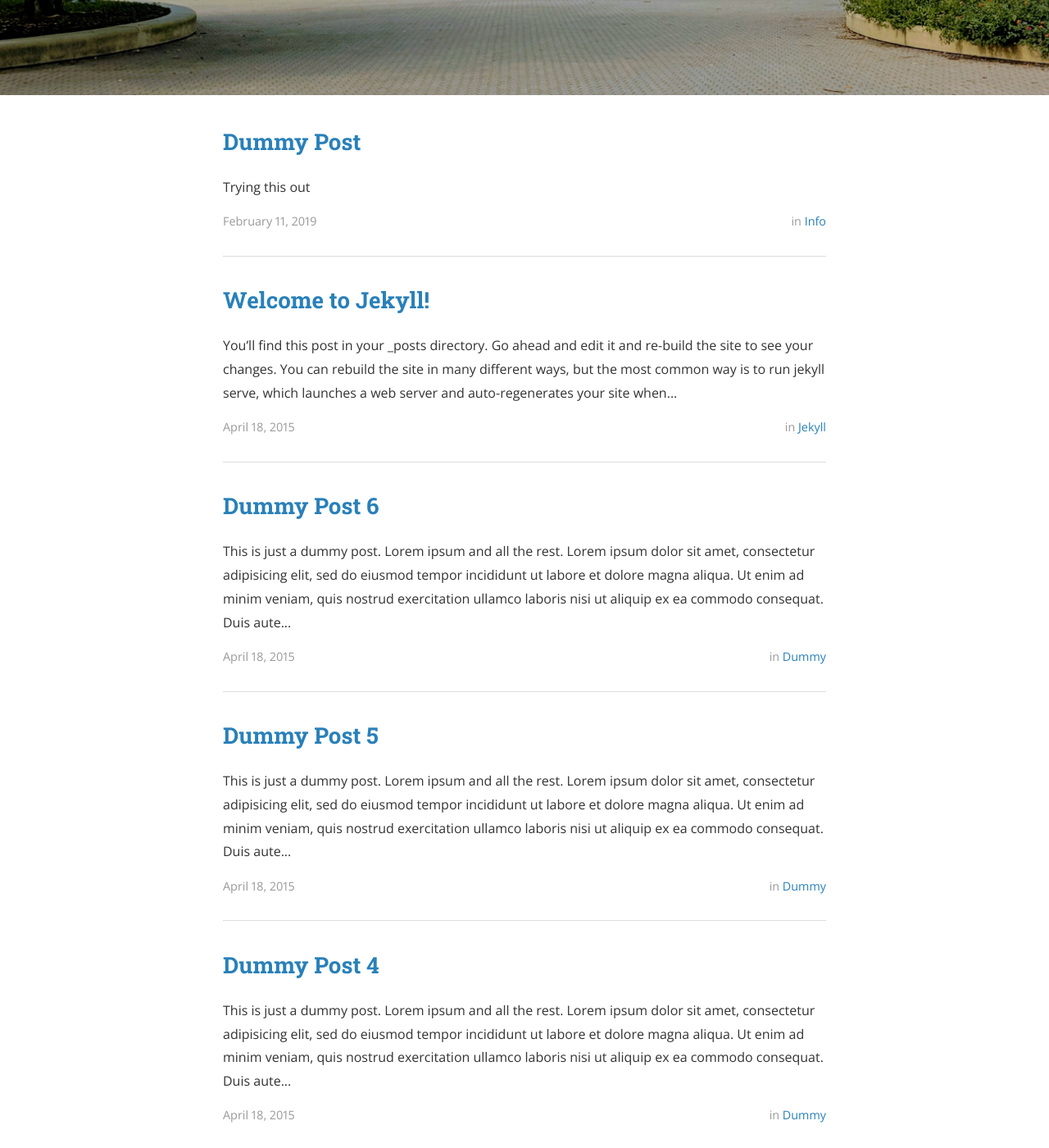
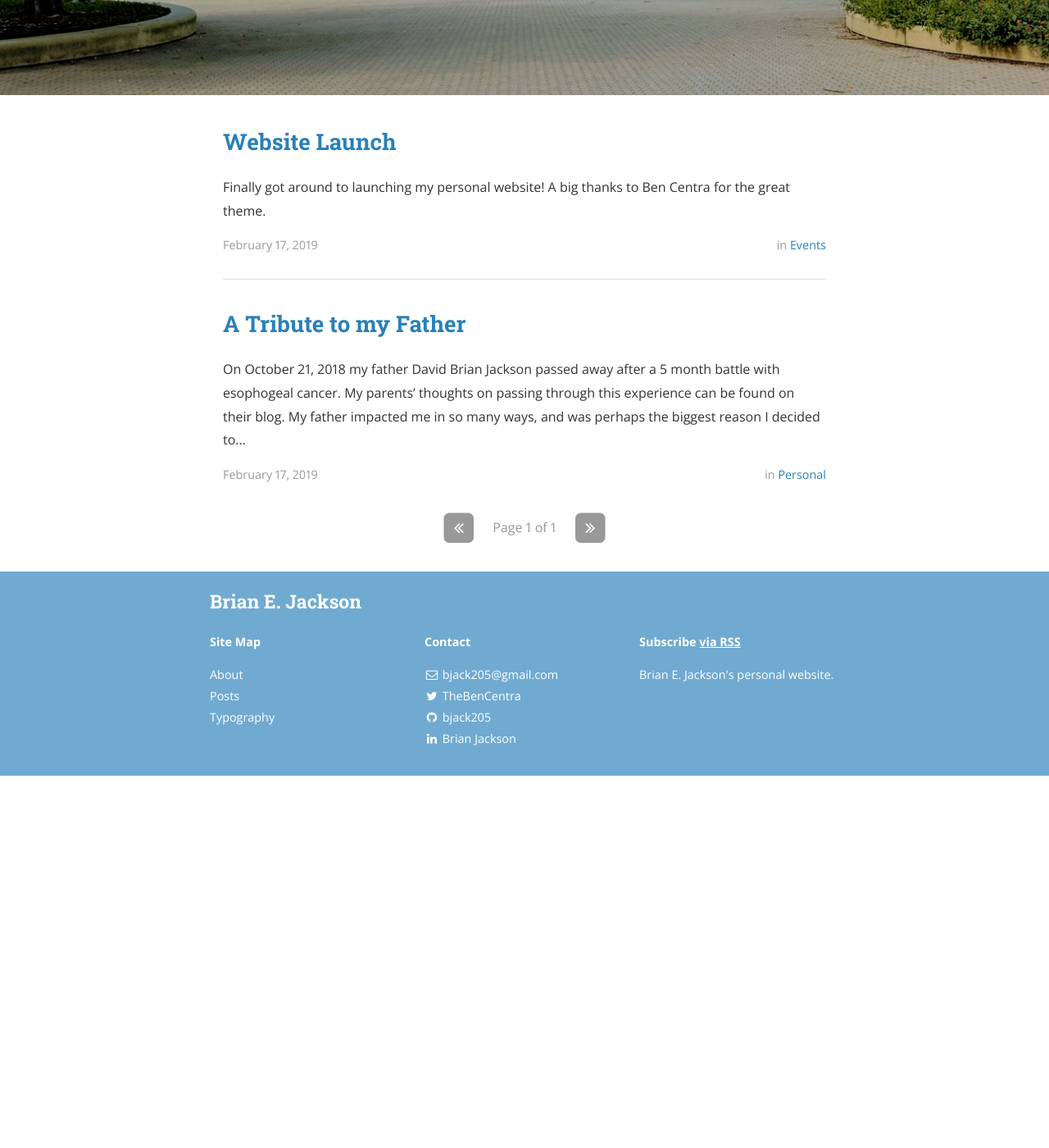
Before and after one commit to bjack205/bjack205.github.io, a Jekyll site: the page built from index.html, in a window 1280 px wide and 1400 px high, scrolled down 387 px. Shown: the whole window at 82% size. Built offline with Jekyll 4.4.1, drawn with Linux system fonts in a browser that asks for light colours; nearby versions of some CDN libraries; the list of posts is cut into pages by our own code; after the commit the page ends 1333 px from its top, so only the background shows below that.

Commit message:
Remove dummy posts and add some new ones

```diff
--- a/_config.yml
+++ b/_config.yml
@@ -51,11 +51,17 @@ jekyll-archives:
 
 # Category descriptions (for archive pages)
 descriptions:
-  - cat: jekyll
-    desc: "Posts describing Jekyll setup techniques."
+  - cat: events
+    desc: "Thoughts about my professional experiences"
 
-  - cat: dummy
-    desc: "Just some placeholder posts, lorem ipsum and the rest."
+  - cat: projects
+    desc: "Description of projects I've worked on"
+
+  - cat: info
+    desc: "Useful information about things I've learned that I think others should know too!"
+
+  - cat: personal
+    desc: "Some more personal posts about things happening in my personal life I think are relevant to my professional life"
 
 # Social icons and sharing options
 #
--- a/_posts/2015-04-18-dummy.markdown
+++ /dev/null
@@ -1,16 +0,0 @@
----
-layout: post
-title:  "Dummy Post"
-date:   2015-04-18 08:43:59
-author: Ben Centra
-categories: Dummy
----
-
-This is just a dummy post. Lorem ipsum and all the rest.
-
-Lorem ipsum dolor sit amet, consectetur adipisicing elit, sed do eiusmod
-tempor incididunt ut labore et dolore magna aliqua. Ut enim ad minim veniam,
-quis nostrud exercitation ullamco laboris nisi ut aliquip ex ea commodo
-consequat. Duis aute irure dolor in reprehenderit in voluptate velit esse
-cillum dolore eu fugiat nulla pariatur. Excepteur sint occaecat cupidatat non
-proident, sunt in culpa qui officia deserunt mollit anim id est laborum.
--- a/_posts/2015-04-18-dummy4.markdown
+++ /dev/null
@@ -1,17 +0,0 @@
----
-layout: post
-title:  "Dummy Post 4"
-date:   2015-04-18 08:43:59
-author: Ben Centra
-categories: Dummy
-tags: ipsum
----
-
-This is just a dummy post. Lorem ipsum and all the rest.
-
-Lorem ipsum dolor sit amet, consectetur adipisicing elit, sed do eiusmod
-tempor incididunt ut labore et dolore magna aliqua. Ut enim ad minim veniam,
-quis nostrud exercitation ullamco laboris nisi ut aliquip ex ea commodo
-consequat. Duis aute irure dolor in reprehenderit in voluptate velit esse
-cillum dolore eu fugiat nulla pariatur. Excepteur sint occaecat cupidatat non
-proident, sunt in culpa qui officia deserunt mollit anim id est laborum.
--- a/_posts/2015-04-18-dummy5.markdown
+++ /dev/null
@@ -1,17 +0,0 @@
----
-layout: post
-title:  "Dummy Post 5"
-date:   2015-04-18 08:43:59
-author: Ben Centra
-categories: Dummy
-tags: lorem
----
-
-This is just a dummy post. Lorem ipsum and all the rest.
-
-Lorem ipsum dolor sit amet, consectetur adipisicing elit, sed do eiusmod
-tempor incididunt ut labore et dolore magna aliqua. Ut enim ad minim veniam,
-quis nostrud exercitation ullamco laboris nisi ut aliquip ex ea commodo
-consequat. Duis aute irure dolor in reprehenderit in voluptate velit esse
-cillum dolore eu fugiat nulla pariatur. Excepteur sint occaecat cupidatat non
-proident, sunt in culpa qui officia deserunt mollit anim id est laborum.
--- a/_posts/2015-04-18-dummy6.markdown
+++ /dev/null
@@ -1,17 +0,0 @@
----
-layout: post
-title:  "Dummy Post 6"
-date:   2015-04-18 08:43:59
-author: Ben Centra
-categories: Dummy
-tags: lorem ipsum
----
-
-This is just a dummy post. Lorem ipsum and all the rest.
-
-Lorem ipsum dolor sit amet, consectetur adipisicing elit, sed do eiusmod
-tempor incididunt ut labore et dolore magna aliqua. Ut enim ad minim veniam,
-quis nostrud exercitation ullamco laboris nisi ut aliquip ex ea commodo
-consequat. Duis aute irure dolor in reprehenderit in voluptate velit esse
-cillum dolore eu fugiat nulla pariatur. Excepteur sint occaecat cupidatat non
-proident, sunt in culpa qui officia deserunt mollit anim id est laborum.
--- a/_posts/2015-04-18-welcome-to-jekyll.markdown
+++ /dev/null
@@ -1,74 +0,0 @@
----
-layout: post
-title:  "Welcome to Jekyll!"
-date:   2015-04-18 08:43:59
-author: Ben Centra
-categories: Jekyll
-tags:	jekyll welcome
-cover:  "/assets/instacode.png"
----
-
-You’ll find this post in your `_posts` directory. Go ahead and edit it and re-build the site to see your changes. You can rebuild the site in many different ways, but the most common way is to run `jekyll serve`, which launches a web server and auto-regenerates your site when a file is updated.
-
-## Adding New Posts
-
-To add new posts, simply add a file in the `_posts` directory that follows the convention `YYYY-MM-DD-name-of-post.ext` and includes the necessary front matter. Take a look at the source for this post to get an idea about how it works.
-
-### Tags and Categories
-
-If you list one or more categories or tags in the front matter of your post, they will be included with the post on the page as links. Clicking the link will bring you to an auto-generated archive page for the category or tag, created using the [jekyll-archive][jekyll-archive] gem.
-
-### Cover Images
-
-To add a cover image to your post, set the "cover" property in the front matter with the relative URL of the image (i.e. <code>cover: "/assets/cover_image.jpg"</code>).
-
-### Code Snippets
-
-You can use [highlight.js][highlight] to add syntax highlight code snippets:
-
-Use the [Liquid][liquid] `{% raw %}{% highlight <language> %}{% endraw %}` tag to add syntax highlighting to code snippets.
-
-For instance, this template...
-{% highlight html %}
-{% raw %}{% highlight javascript %}
-function demo(string, times) {
-  for (var i = 0; i < times; i++) {
-    console.log(string);
-  }
-}
-demo("hello, world!", 10);
-{% endhighlight %}{% endraw %}
-{% endhighlight %}
-
-...will come out looking like this:
-
-{% highlight javascript %}
-function demo(string, times) {
-  for (var i = 0; i < times; i++) {
-    console.log(string);
-  }
-}
-demo("hello, world!", 10);
-{% endhighlight %}
-
-Syntax highlighting is done using [highlight.js][highlight]. You can change the active theme in [head.html](https://github.com/bencentra/centrarium/blob/2dcd73d09e104c3798202b0e14c1db9fa6e77bc7/_includes/head.html#L15).
-
-### Images
-
-Lightbox has been enabled for images. To create the link that'll launch the lightbox, add <code>data-lightbox</code> and <code>data-title</code> attributes to an <code>&lt;a&gt;</code> tag around your <code>&lt;img&gt;</code> tag. The result is:
-
-<a href="//bencentra.com/assets/images/falcon9_large.jpg" data-lightbox="falcon9-large" data-title="Check out the Falcon 9 from SpaceX">
-  <img src="//bencentra.com/assets/images/falcon9_small.jpg" title="Check out the Falcon 9 from SpaceX">
-</a>
-
-For more information, check out the [Lightbox][lightbox] website.
-
-Check out the [Jekyll docs][jekyll] for more info on how to get the most out of Jekyll. File all bugs/feature requests at [Jekyll’s GitHub repo][jekyll-gh]. If you have questions, you can ask them on [Jekyll’s dedicated Help repository][jekyll-help].
-
-[jekyll]:      http://jekyllrb.com
-[jekyll-gh]:   https://github.com/jekyll/jekyll
-[jekyll-help]: https://github.com/jekyll/jekyll-help
-[highlight]:   https://highlightjs.org/
-[lightbox]:    http://lokeshdhakar.com/projects/lightbox2/
-[jekyll-archive]: https://github.com/jekyll/jekyll-archives
-[liquid]: https://github.com/Shopify/liquid/wiki/Liquid-for-Designers
--- a/_posts/2019-02-11-test.markdown
+++ /dev/null
@@ -1,9 +0,0 @@
----
-layout: post
-title:  "Dummy Post"
-date:   2019-02-11
-author: Brian Jackson
-categories: Info
----
-
-Trying this out
--- /dev/null
+++ b/_posts/2019-02-17-dad.md
@@ -0,0 +1,9 @@
+---
+layout: post
+title:  "A Tribute to my Father"
+date:   2019-02-17
+author: Brian Jackson
+categories: personal
+---
+
+On October 21, 2018 my father David Brian Jackson passed away after a 5 month battle with esophogeal cancer. My parents' thoughts on passing through this experience can be found on their [blog](https://davidshealingjourney.blogspot.com/). My father impacted me in so many ways, and was perhaps the biggest reason I decided to study engineering. While losing my father has been hard in many ways, I'm eternally grateful to have had such a wonderful father who taught me to love others, work hard, and always do my best.
--- /dev/null
+++ b/_posts/2019-02-17-launch.markdown
@@ -0,0 +1,9 @@
+---
+layout: post
+title:  "Website Launch"
+date:   2019-02-17
+author: Brian Jackson
+categories: events
+---
+
+Finally got around to launching my personal website! A big thanks to Ben Centra for the great [theme](https://github.com/bencentra/centrarium).
```
Also changed, not shown: _posts/2015-04-18-dummy2.markdown (deleted, +0 -16 lines), _posts/2015-04-18-dummy3.markdown (deleted, +0 -16 lines), assets/logo.png.
